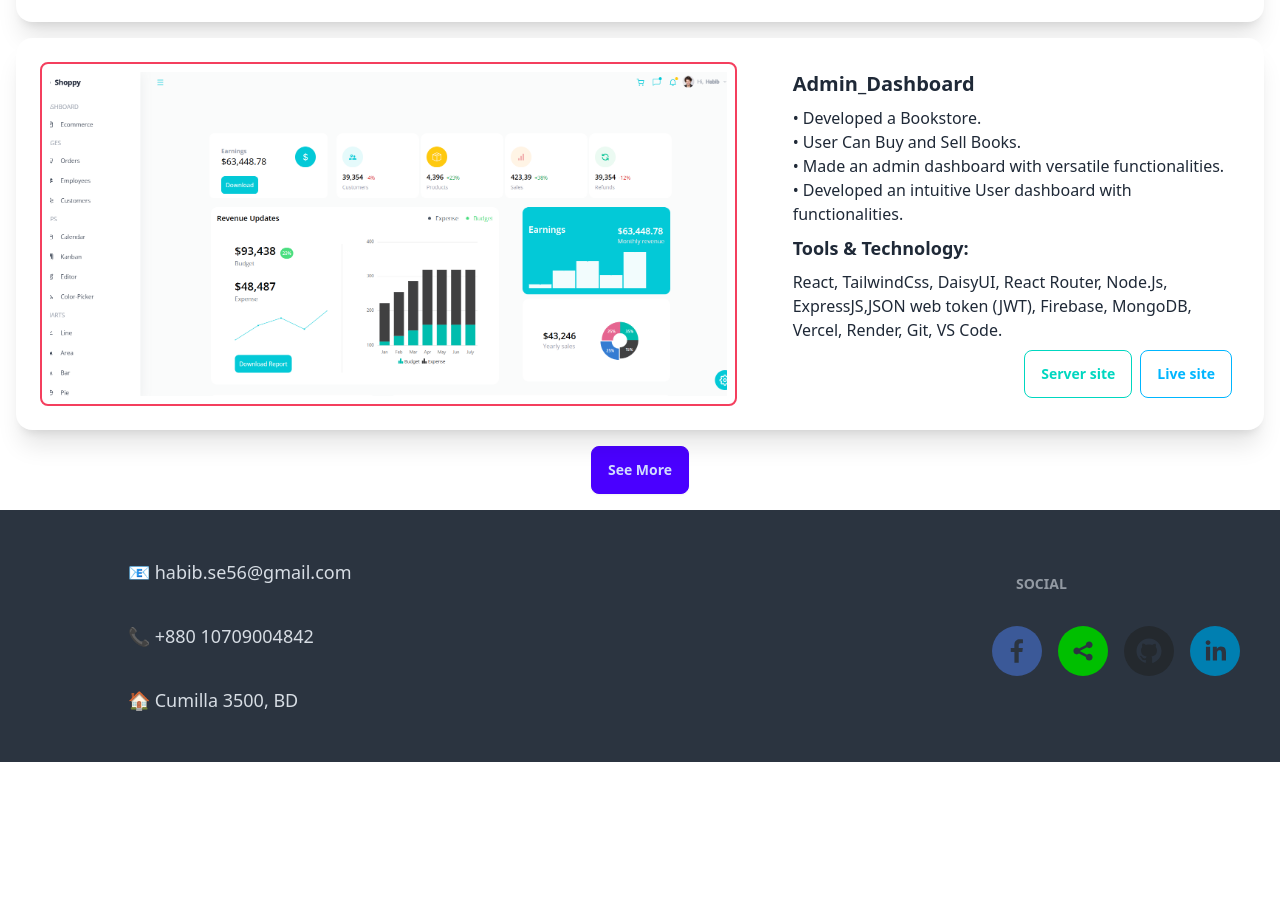
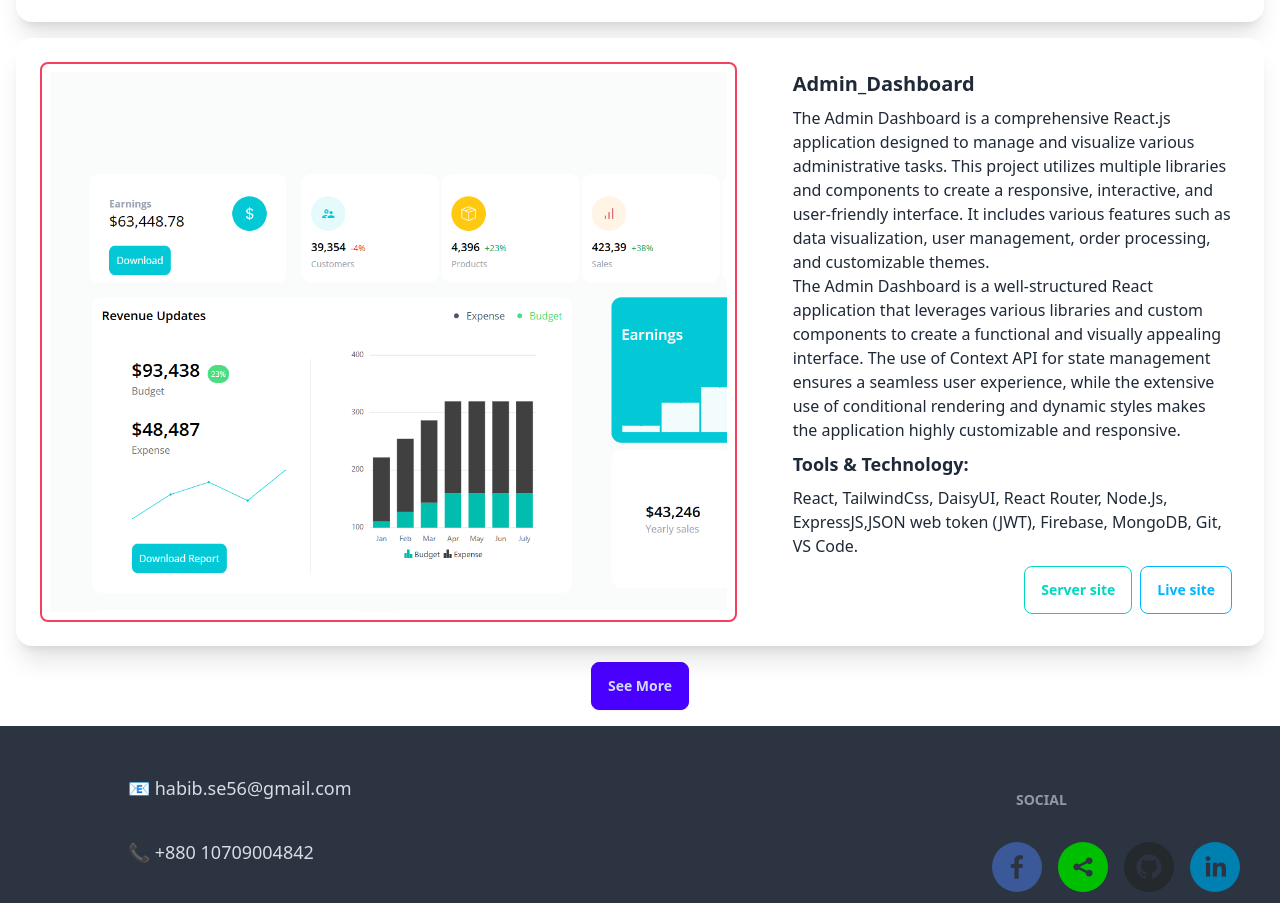
Before and after one commit to MMhabib/Portfolio, a React (Vite) app: page /projects in a window 1280 px wide. Shown: the part 1110-2013 px from the top of the page. Before the commit the page ends 1872 px from the top, so only its background shows below. Built offline with nearby package versions, Linux system fonts and the light colour scheme.

Commit message:
projetcs

```diff
--- a/src/Pages/Projects/Project.jsx
+++ b/src/Pages/Projects/Project.jsx
@@ -65,12 +65,10 @@ const projects = [
     alt: "441900993-1833189517164108-8520224708537517379-n",
     details: (
       <>
-        <ul >
-          <li>• Developed a Bookstore.</li>
-          <li>• User Can Buy and Sell Books.</li>
-          <li>• Made an admin dashboard with versatile functionalities.</li>
-          <li>• Developed an intuitive User dashboard with functionalities.</li>
-        </ul>
+        <p>
+        The Admin Dashboard is a comprehensive React.js application designed to manage and visualize various administrative tasks. This project utilizes multiple libraries and components to create a responsive, interactive, and user-friendly interface. It includes various features such as data visualization, user management, order processing, and customizable themes.
+        </p>
+        <p>The Admin Dashboard is a well-structured React application that leverages various libraries and custom components to create a functional and visually appealing interface. The use of Context API for state management ensures a seamless user experience, while the extensive use of conditional rendering and dynamic styles makes the application highly customizable and responsive.</p>
         {/* <h3 className="text-sky-400 font-bold">Admin Login:</h3>
         Email: admin1@gmail.com <br />
         Password: Admin#@321 <br />
@@ -82,7 +80,7 @@ const projects = [
         Student ID: 1111019<br /> */}
         <h1 className='text-lg font-semibold my-2'>Tools & Technology:</h1 >
         <p className='font-medium '>React, TailwindCss, DaisyUI, React Router, Node.Js, ExpressJS,
-          <span>JSON web token (JWT), Firebase, MongoDB, Vercel, Render, Git, VS Code.</span></p>
+          <span>JSON web token (JWT), Firebase, MongoDB, Git, VS Code.</span></p>
       </>
     ),
     liveSite: "https://daisyui.com/components/collapse/",
```
